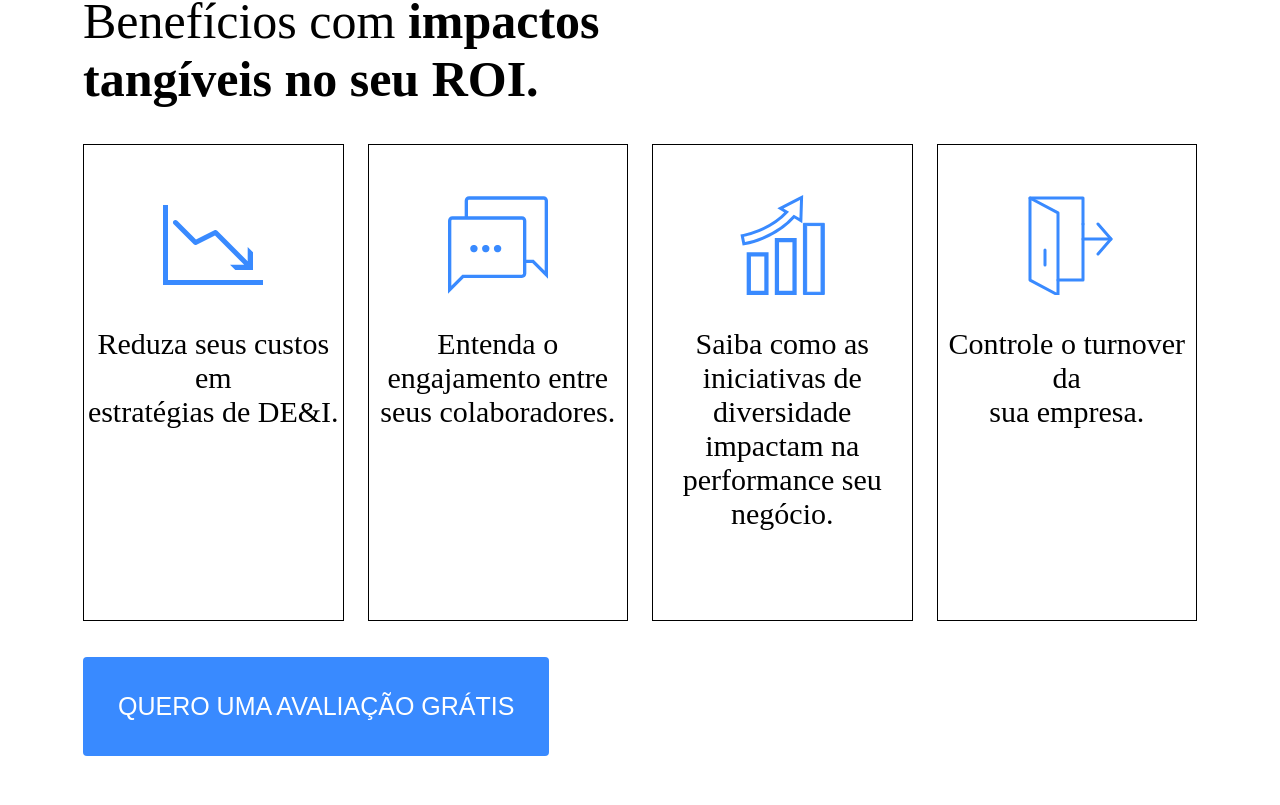
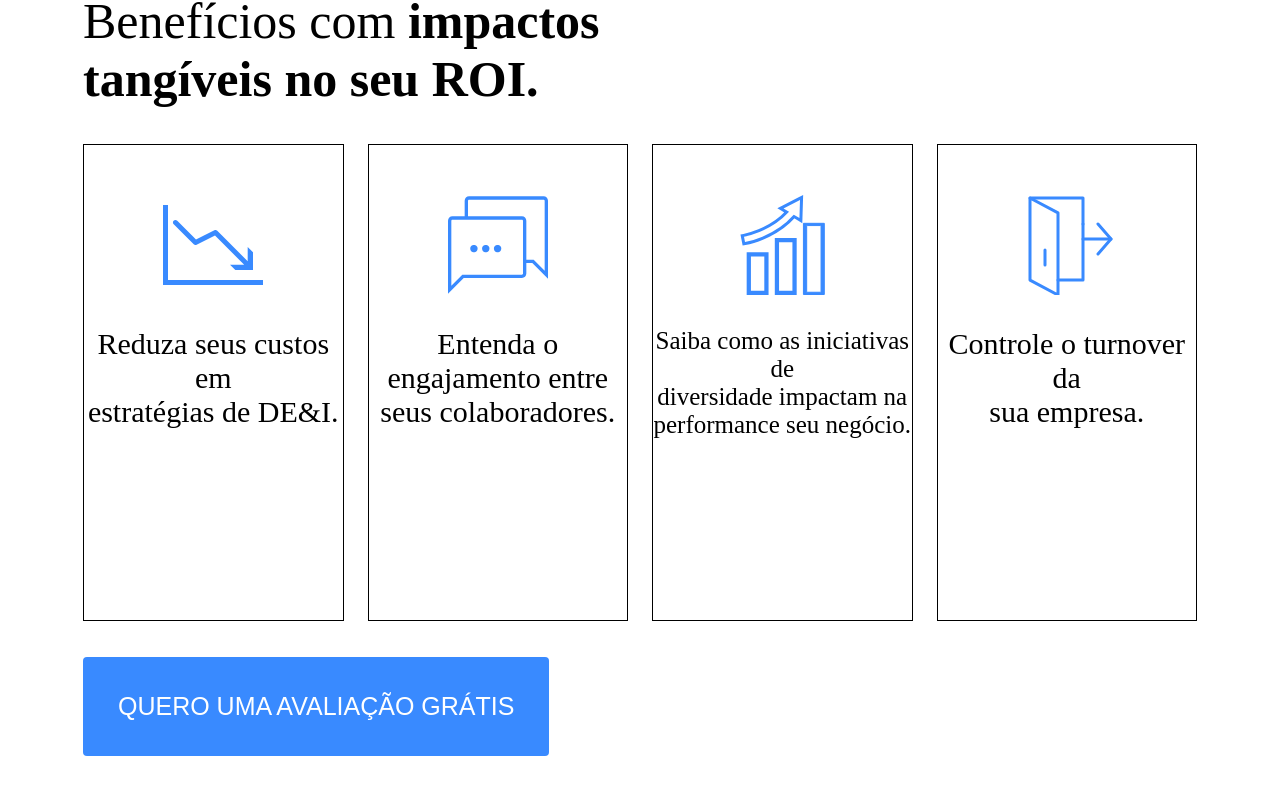
Before and after one commit to Jeansidharta/landing-page, a Next.js app: page / in a window 1280 px wide. Shown: the part 1035-1840 px from the top of the page. Built offline with nearby package versions, Linux system fonts and the light colour scheme.

Commit message:
Font tweaks

```diff
--- a/src/components/reusable/boxed-info/index.tsx
+++ b/src/components/reusable/boxed-info/index.tsx
@@ -1,5 +1,5 @@
 import React, { FC, PropsWithChildren, ReactNode } from 'react';
-import styled from 'styled-components';
+import styled, { CSSProperties } from 'styled-components';
 
 const Root = styled.div`
 	width: 375px;
@@ -10,6 +10,7 @@ const Root = styled.div`
 	padding: 50px 0;
 	border: 1px solid black;
 	row-gap: 32px;
+	font-size: 30px;
 `;
 
 const Icon = styled.div`
@@ -19,13 +20,17 @@ const Icon = styled.div`
 
 const Text = styled.p`
 	margin: 0;
-	font-size: 30px;
 	text-align: center;
+	font-size: inherit;
 `;
 
-export const BoxedInfo: FC<PropsWithChildren<{ icon: ReactNode }>> = ({ children, icon }) => {
+export const BoxedInfo: FC<PropsWithChildren<{ icon: ReactNode; style?: CSSProperties }>> = ({
+	children,
+	icon,
+	style,
+}) => {
 	return (
-		<Root>
+		<Root style={style}>
 			<Icon>{icon}</Icon>
 			<Text>{children}</Text>
 		</Root>
--- a/src/containers/index/about-us/index.tsx
+++ b/src/containers/index/about-us/index.tsx
@@ -76,19 +76,19 @@ export const AboutUs: FC<{}> = ({}) => {
 				em dados de qualidade.”
 			</Quote>
 			<AchievmentsContainer>
-				<BoxedInfo icon={<Images.Icons.Medal />}>
+				<BoxedInfo style={{ fontSize: 25 }} icon={<Images.Icons.Medal />}>
 					Pioneira em DE&I Analytics
 					<br />
 					no Brasil.
 				</BoxedInfo>
-				<BoxedInfo icon={<Images.Icons.Research />}>
+				<BoxedInfo style={{ fontSize: 25 }} icon={<Images.Icons.Research />}>
 					A única solução com pesquisa
 					<br />
 					científica aplicada ao conceito
 					<br />
 					de Creating Shared Value.
 				</BoxedInfo>
-				<BoxedInfo icon={<Images.Icons.Analytics />}>
+				<BoxedInfo style={{ fontSize: 25 }} icon={<Images.Icons.Analytics />}>
 					Conectamos DE&I à<br />
 					perfomance e ROI da sua
 					<br />
--- a/src/containers/index/benefits/index.tsx
+++ b/src/containers/index/benefits/index.tsx
@@ -43,7 +43,7 @@ const Benefits: FC<{}> = ({}) => {
 					<br />
 					seus colaboradores.
 				</BoxedInfo>
-				<BoxedInfo icon={<Images.Icons.UpwardsChartWithBars />}>
+				<BoxedInfo style={{ fontSize: 25 }} icon={<Images.Icons.UpwardsChartWithBars />}>
 					Saiba como as iniciativas de
 					<br />
 					diversidade impactam na
```
